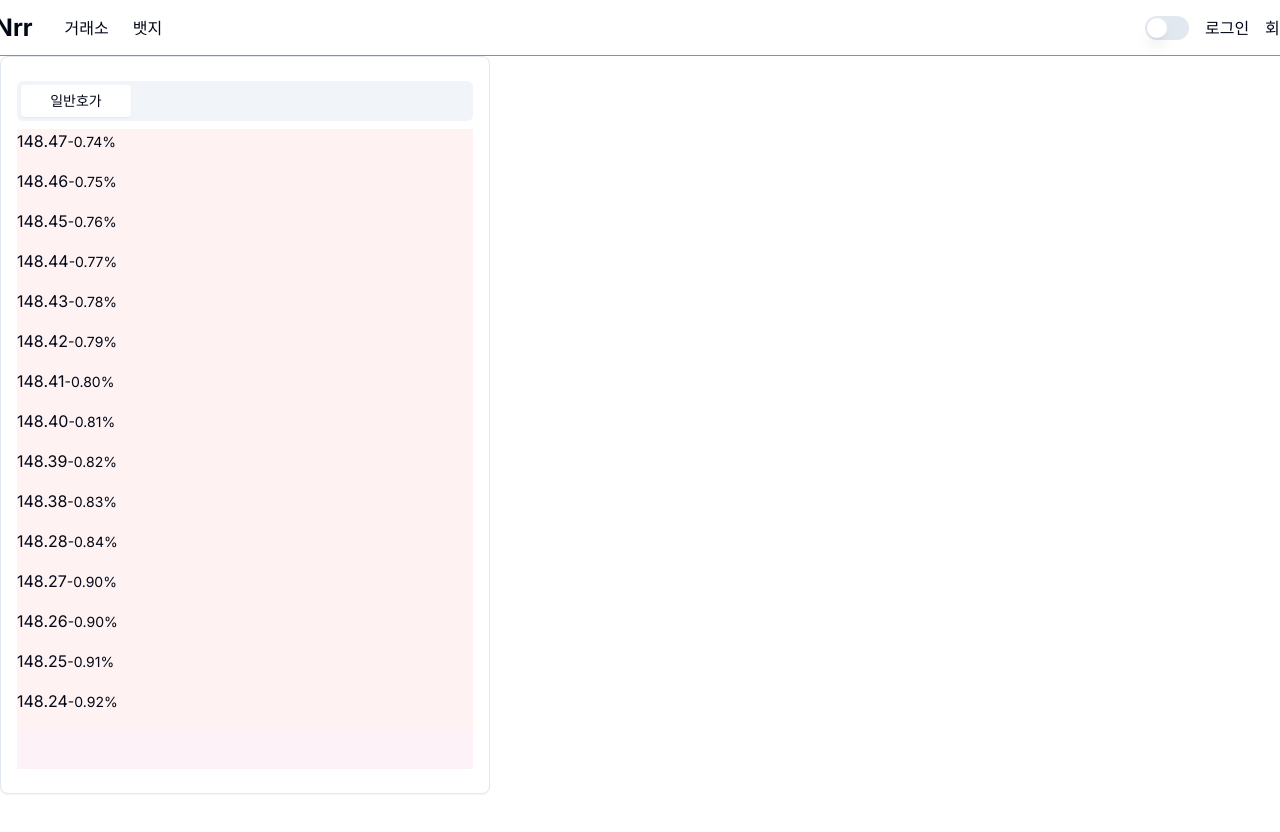
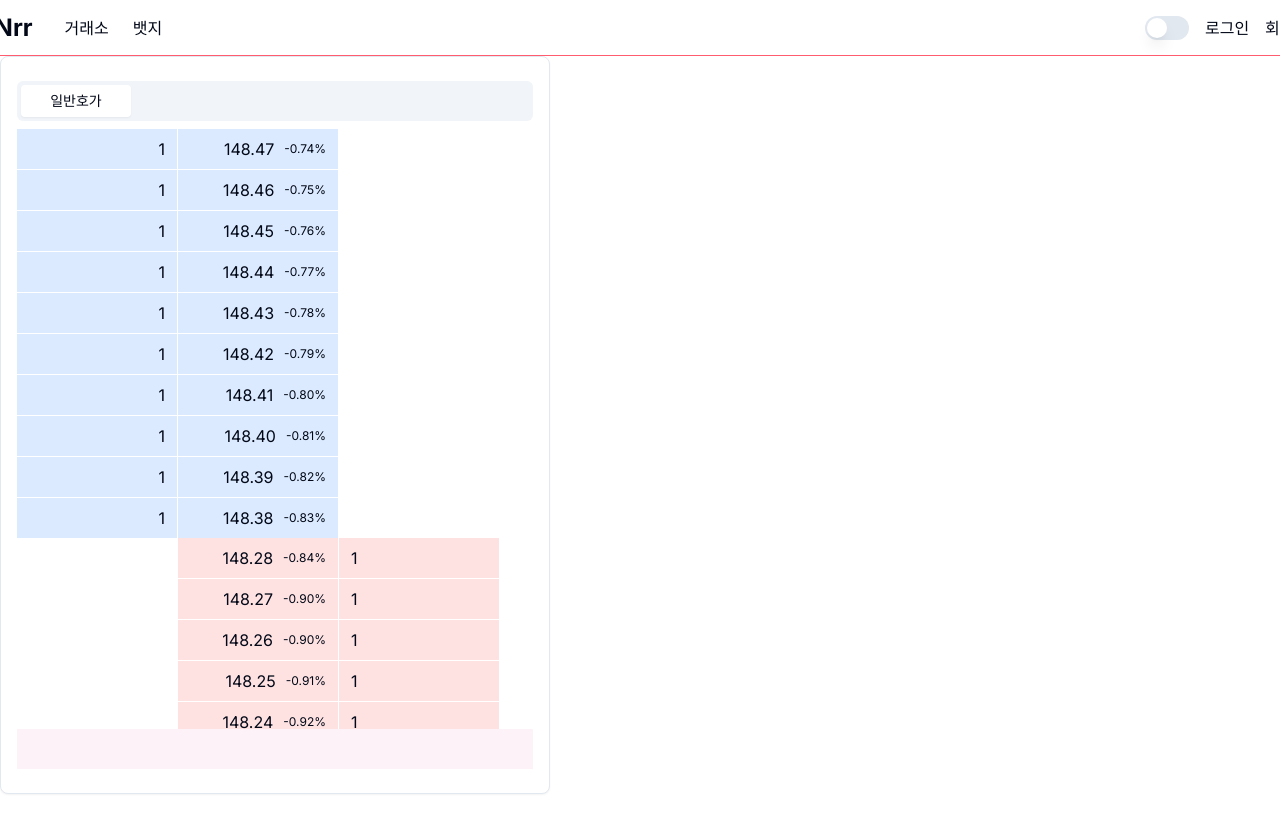
Before and after one commit to orrnrr/orrnrr-web, a Next.js app: page / in a window 1280 px wide. Shown: the top 832 px of the page. Built offline with nearby package versions, Linux system fonts and the light colour scheme.

Commit message:
일반호가창 틀 구현

```diff
--- a/app/page.tsx
+++ b/app/page.tsx
@@ -1,18 +1,12 @@
 "use client";
 
-import Chart from "@/components/chart/Chart";
-import Order from "@/components/order/Order";
 import RealTimeOrder from "@/components/realTimeOrder/RealTimeOrder";
-import { Button } from "@/components/ui/button";
-import { Card, CardContent, CardHeader } from "@/components/ui/card";
-import { useState } from "react";
+import { Card } from "@/components/ui/card";
 
 export default function Home() {
-  const [candleColor, setCandleColor] = useState<"orrnrr" | "basic">("orrnrr");
-  console.log(candleColor);
   return (
     <>
-      <Card className="w-[490px] px-4 py-6">
+      <Card className="w-[550px] px-4 py-6">
         <RealTimeOrder />
       </Card>
     </>
--- a/components/realTimeOrder/GeneralOrderList.tsx
+++ b/components/realTimeOrder/GeneralOrderList.tsx
@@ -1,6 +1,7 @@
+import { useEffect } from "react";
 import { ScrollArea } from "../ui/scroll-area";
 
-const sampleList = [
+const sampleSellList = [
   {
     id: 0,
     usd: "148.47",
@@ -51,6 +52,9 @@ const sampleList = [
     usd: "148.38",
     per: "-0.83%",
   },
+];
+
+const sampleBuyList = [
   {
     id: 10,
     usd: "148.28",
@@ -108,13 +112,39 @@ const sampleCurrent = "148.36";
 export default function GeneralOrderList() {
   return (
     <>
-      <ScrollArea className="h-[600px] bg-slate-200">
-        {sampleList.map((item) => (
-          <div key={item.id} className="bg-red-50 h-[40px]">
-            <span className="text-base ">{item.usd}</span>
-            <span className="text-sm">{item.per}</span>
-          </div>
-        ))}
+      <ScrollArea className="h-[600px]">
+        <div className="flex gap-[1px]">
+          <ul className="w-[321px] flex flex-col gap-[1px]">
+            {sampleSellList.map((item) => (
+              <li key={item.id} className="flex gap-[1px] h-[40px]">
+                <div className="w-[160px] bg-blue-100 flex items-center justify-end px-3">
+                  1
+                </div>
+                <div className="w-[160px] bg-blue-100 flex gap-[10px] items-center justify-end px-3">
+                  <p className="text-base">{item.usd}</p>
+                  <span className="text-xs">{item.per}</span>
+                </div>
+              </li>
+            ))}
+          </ul>
+          <div className="w-[160px]"></div>
+        </div>
+        <div className="flex gap-[1px]">
+          <div className="w-[160px]"></div>
+          <ul className="w-[321px] flex flex-col gap-[1px]">
+            {sampleBuyList.map((item) => (
+              <li key={item.id} className="flex gap-[1px] h-[40px]">
+                <div className="w-[160px] bg-red-100 flex gap-[10px] items-center justify-end px-3">
+                  <p className="text-base">{item.usd}</p>
+                  <span className="text-xs">{item.per}</span>
+                </div>
+                <div className="w-[160px] bg-red-100 flex items-center justify-start px-3">
+                  1
+                </div>
+              </li>
+            ))}
+          </ul>
+        </div>
       </ScrollArea>
       <div className="h-[40px] bg-pink-50"></div>
     </>
```
